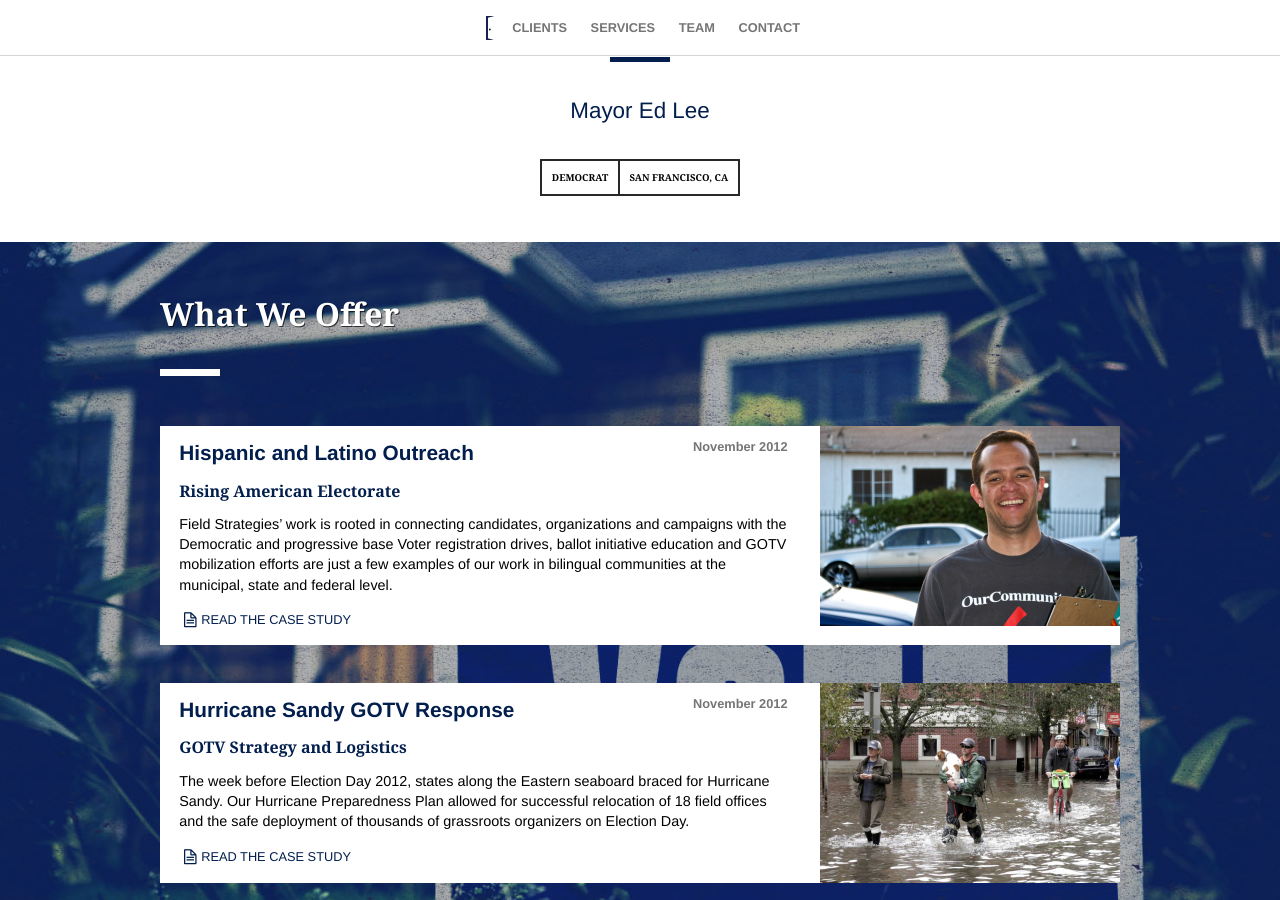
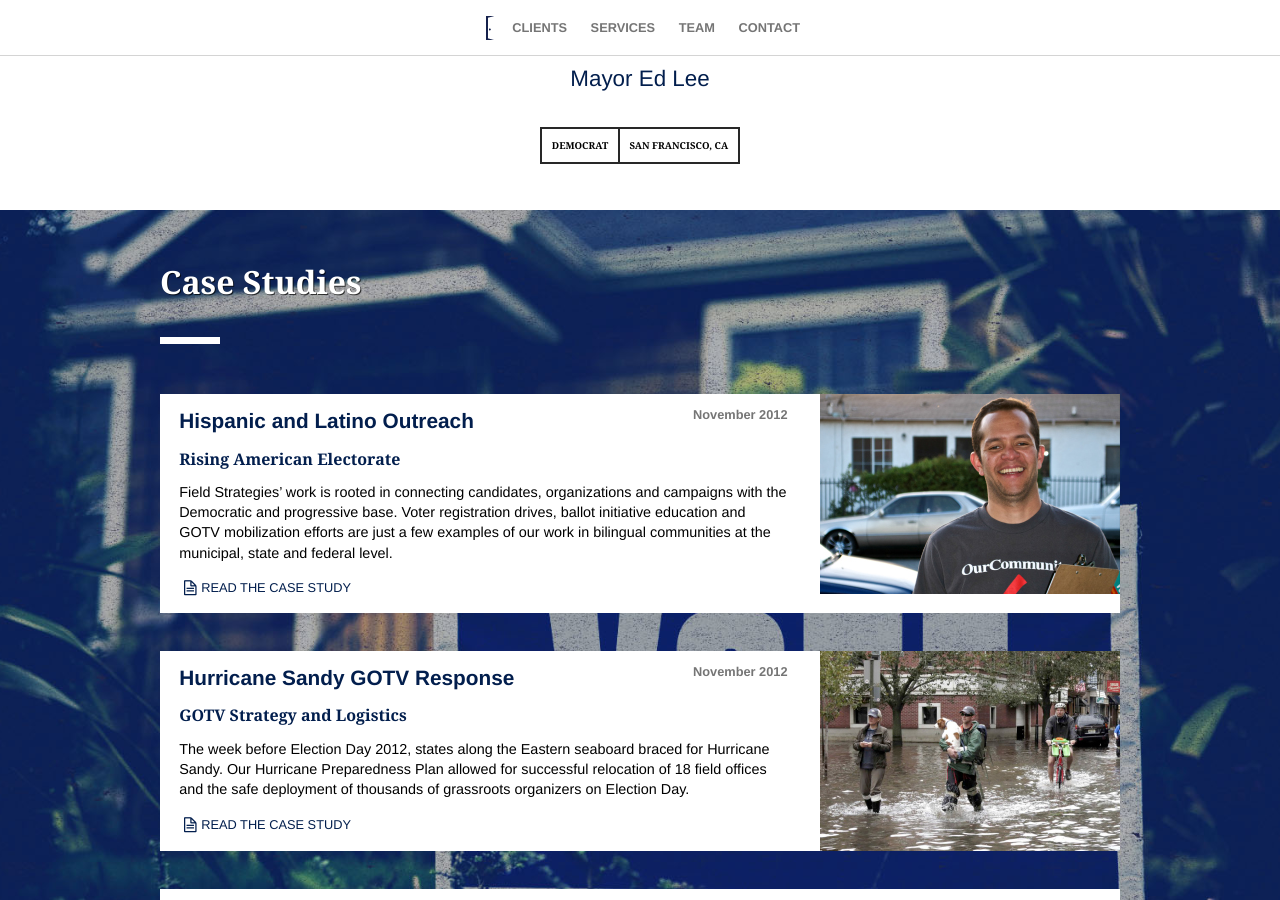
Before and after one commit to jeffreylouden/field-strategies, a Jekyll site: the page built from index.html, in a window 1280 px wide and 900 px high, scrolled down 2732 px. Built offline with Jekyll 4.4.1, drawn with Linux system fonts in a browser that asks for light colours; nearby versions of some CDN libraries; some of the changed text lies outside the part shown.

Commit message:
updating beshear, adding a few of ben's comments

```diff
--- a/_layouts/default.html
+++ b/_layouts/default.html
@@ -5,9 +5,9 @@
 	</header>
 	<section id="intro">
 		<header>
-			<h2>Impact.  At Any Scale.</h2>
+			<h2>For over 15 years, Field Strategies&hellip;</h2>
 		</header>
-		<p>Field Strategies has redefined the campaign and advocacy industries’ standards of voter contact, message delivery and voter turnout for over 15 years.  Our clients benefit from an unmatched level of strategic planning and execution to build custom and comprehensive campaigns.</p>
+		<p>has redefined the campaign and advocacy industries’ standards of voter contact, message delivery and voter turnout. Our clients benefit from an unmatched level of strategic planning and execution to build custom and comprehensive campaigns.</p>
 	</section>
 	<section role="main" id="main">
 		{{ content }}
--- a/_posts/2012-02-19-what-we-offer.html
+++ b/_posts/2012-02-19-what-we-offer.html
@@ -1,6 +1,6 @@
 ---
 layout: default
-title: What We Offer
+title: Case Studies
 slug: services
 navtitle: Services
 ---
@@ -13,7 +13,7 @@
 			<div class="info">
 				<h4>Hispanic and Latino Outreach<time datetime="11-2012">November 2012</time></h4>
 				<h5>Rising American Electorate</h5>
-				<p>Field Strategies’ work is rooted in connecting candidates, organizations and campaigns with the Democratic and progressive base Voter registration drives, ballot initiative education and GOTV mobilization efforts are just a few examples of our work in bilingual communities at the municipal, state and federal level.</p>
+				<p>Field Strategies’ work is rooted in connecting candidates, organizations and campaigns with the Democratic and progressive base. Voter registration drives, ballot initiative education and GOTV mobilization efforts are just a few examples of our work in bilingual communities at the municipal, state and federal level.</p>
 				<p><a href="work/hispanic-outreach/hispanicandlatinooutreach.pdf" title="Read the Case Study" class="case-study"><i class="icon-file-alt"></i>Read the Case Study</a></p>
 			</div>
 		</li>
```
Also changed, not shown: other parts of _posts/2012-02-19-what-we-offer.html (+1 -0 lines), 1 other file.
